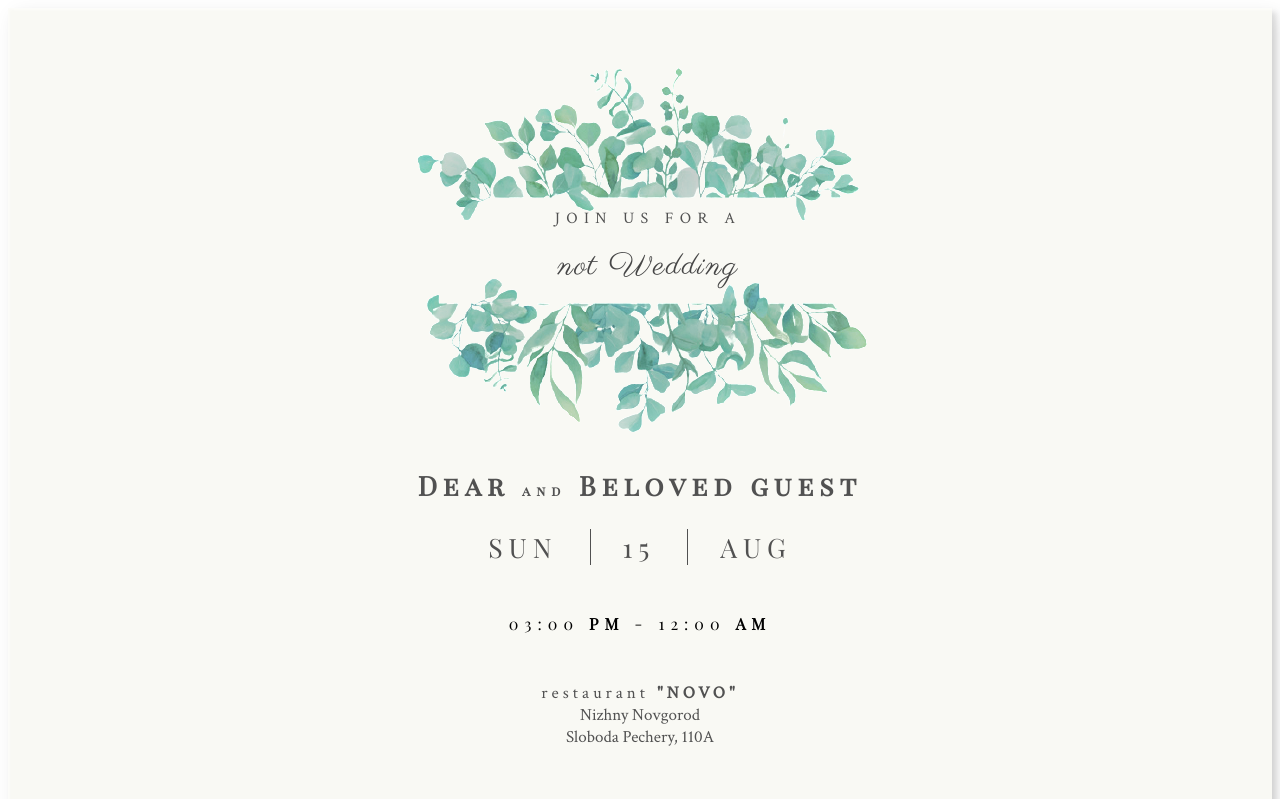
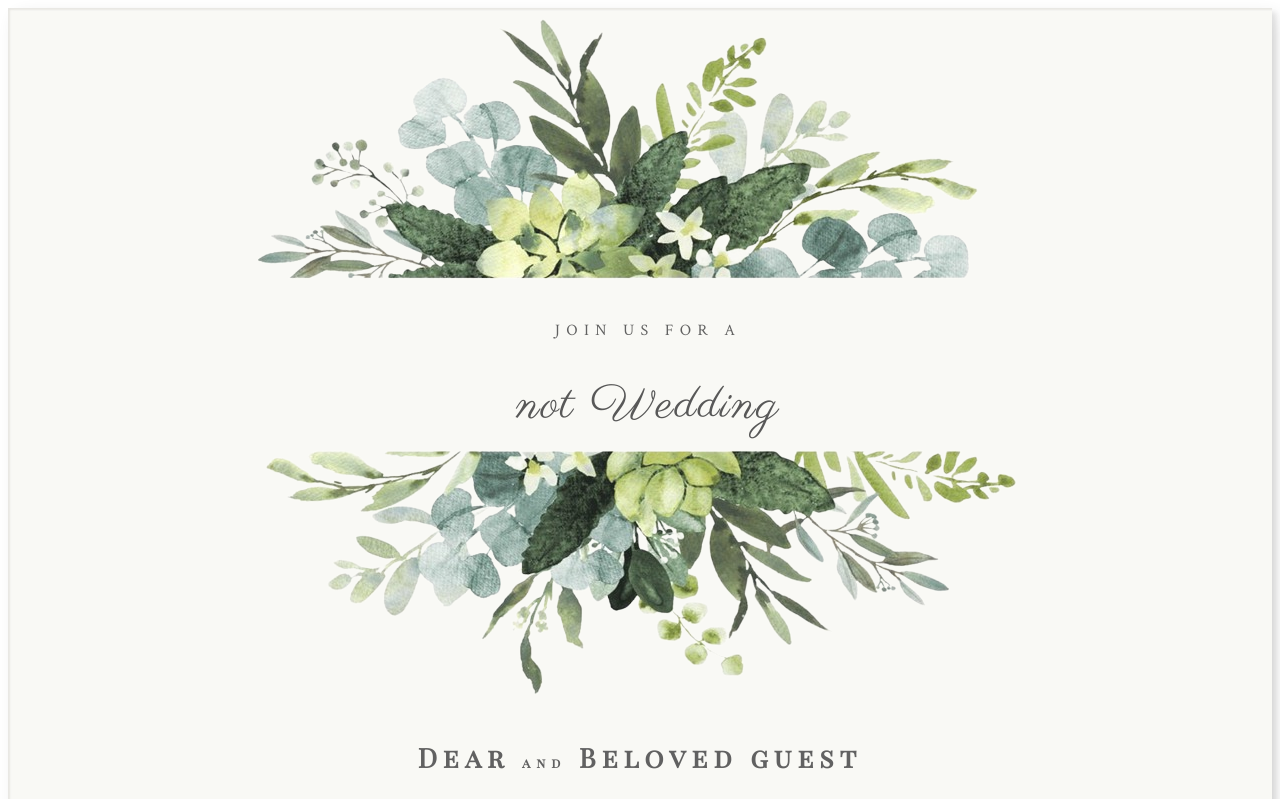
Before and after one commit to avistheripper/wedding-invitation, an Angular app: page / in a window 1280 px wide. Shown: the top 799 px of the page. Built offline with nearby package versions, Linux system fonts and the light colour scheme; a web font is replaced by a local one.

Commit message:
Fixes pushed

```diff
--- a/src/app/app.component.css
+++ b/src/app/app.component.css
@@ -46,10 +46,11 @@ body {
 
 
 .app-sheet {
-    min-width: 375px;
-    background: url('../assets/bg-arc.png') center top no-repeat;
+    opacity: .9;
+    min-width: 400px;
+    background: url('../assets/bg-new.png') center top no-repeat;
     background-color: #f4f4ea8a;
-    box-shadow:inset 2px 2px 2px 0px rgba(255,255,255,.5),
+    box-shadow:inset 2px 2px 2px 0px rgba(148,143, 143,.2),
     7px 7px 20px 0px rgba(0,0,0,.1),
     4px 4px 5px 0px rgba(0,0,0,.1);
 }
--- a/src/app/desciption/description.component.html
+++ b/src/app/desciption/description.component.html
@@ -130,7 +130,7 @@
     </ng-container>
   </div>
   <hr>
-  <h3 class="title">WEEDDING PALETTE</h3>
+  <h3 class="title">WEDDING PALETTE</h3>
   <div class="palette-box">
     <div class="color-circle blue"></div>
     <div class="color-circle green"></div>
--- a/src/app/header/header.component.css
+++ b/src/app/header/header.component.css
@@ -7,7 +7,7 @@
 .header {
     position: absolute;
     width: 100%;
-    top: 12rem;
+    top: 19rem;
 }
 
 h3 {
@@ -15,9 +15,9 @@ h3 {
     font-family: 'Parisienne', cursive;
     font-weight: normal;
     color: #464646;
-    font-size: 2em;
+    font-size: 3em;
     letter-spacing: 1.5px;
-    margin-top: 0px;
+    margin-top: 32px;
 
 }
 p {
--- a/src/app/main-info/main-info.component.css
+++ b/src/app/main-info/main-info.component.css
@@ -1,5 +1,5 @@
 .main-info {
-    padding-top: 27rem;
+    padding-top: 44rem;
     margin-bottom: 5rem;
     position: relative;
 }
--- a/src/index.html
+++ b/src/index.html
@@ -2,7 +2,7 @@
 <html lang="en">
 <head>
   <meta charset="utf-8">
-  <title>App</title>
+  <title>Alena & Igor</title>
   <base href="/">
   <meta name="viewport" content="width=device-width, initial-scale=1">
   <link rel="icon" type="image/x-icon" href="favicon.ico">
```
Also changed, not shown: src/assets/bg-new.png (added).
